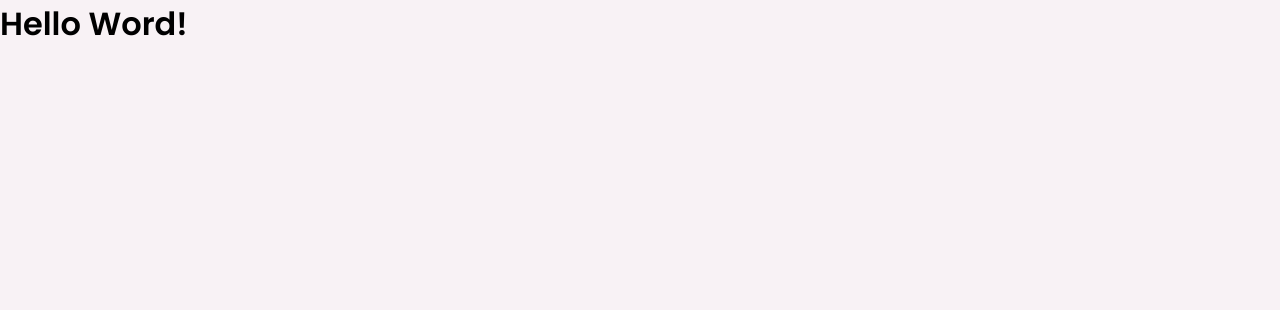
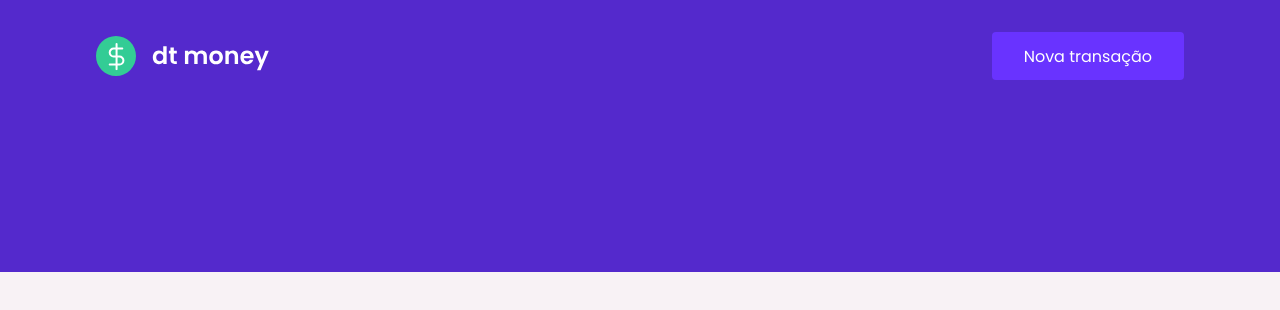
Before and after one commit to ferferq/dtmoney, a React (Create React App) app: page / in a window 1280 px wide. Shown: the top 310 px of the page. Built offline with nearby package versions, Linux system fonts and the light colour scheme.

Commit message:
2-2-1 Criacao do Header via components

```diff
--- a/src/App.tsx
+++ b/src/App.tsx
@@ -1,10 +1,11 @@
 import { GlobalStyle } from "./styles/global";
+import { Header } from "./components/Header";
 
 export function App() {
   return (
-    <div className="App">
-      <h1>Hello Word!</h1>
+    <>
+      <Header />
       <GlobalStyle />
-   </div>
+   </>
   );
 }
--- /dev/null
+++ b/src/components/Header/index.tsx
@@ -0,0 +1,15 @@
+import imgLogo from '../../assets/logo.svg';
+import { Container, Content } from './styles';
+
+export function Header () {
+  return (
+    <Container>
+      <Content >
+        <img src={imgLogo} alt="Dt money" />
+        <button type="button" >
+          Nova transação
+        </button>
+      </Content>
+    </Container>
+  );
+}
--- /dev/null
+++ b/src/components/Header/styles.ts
@@ -0,0 +1,32 @@
+import styled from "styled-components";
+
+export const Container = styled.header`
+  background: var(--blue);
+`
+
+export const Content = styled.div`
+  max-width: 1120px;
+  margin: 0 auto;
+
+  padding: 2rem 1rem 12rem;
+
+  display: flex;
+  align-items: center;
+  justify-content: space-between;
+
+  button{
+    font-size: 1rem;
+    color: #FFFFFF;
+    background: var(--blue-light);
+    border: 0;
+    padding: 0 2rem;
+    border-radius: 0.25rem;
+    height: 3rem;
+
+    transition: filter 0.2s;
+
+    &:hover{
+      filter: brightness(0.9);
+    }
+  }
+`
```
